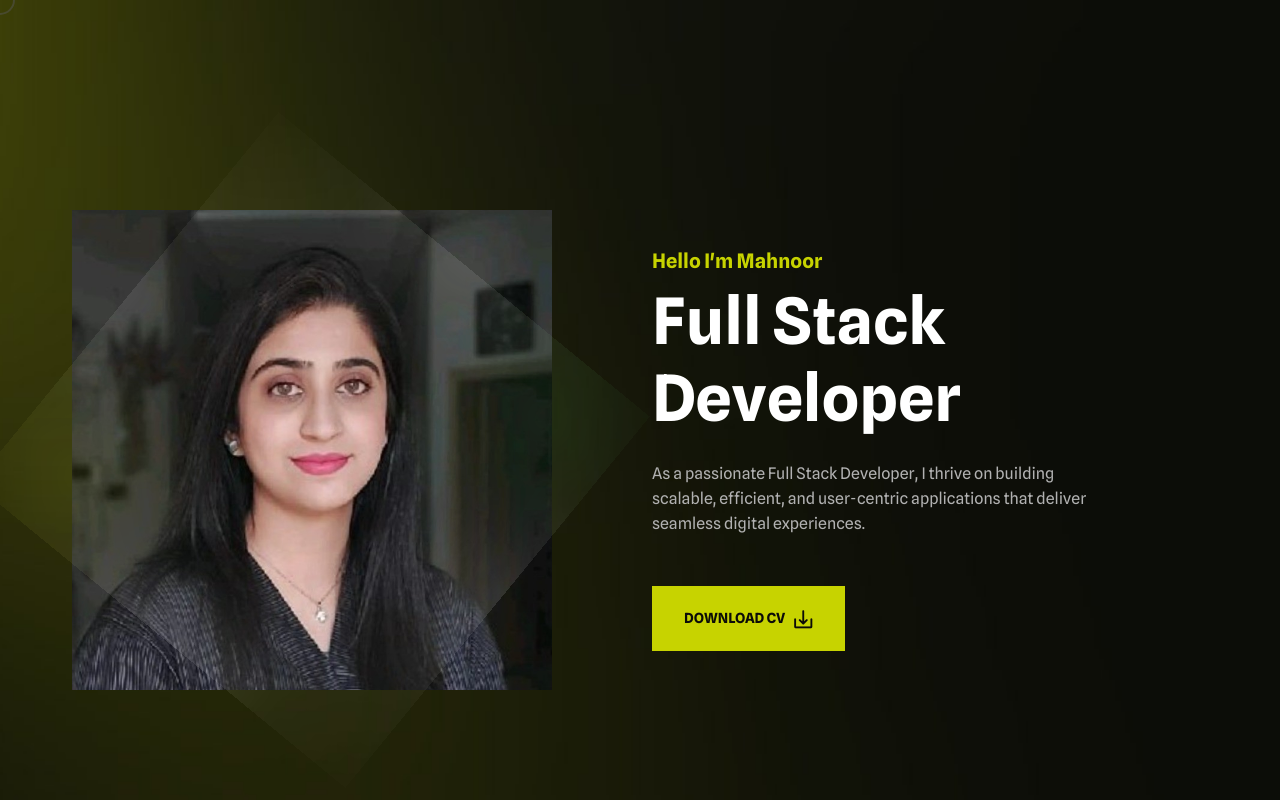
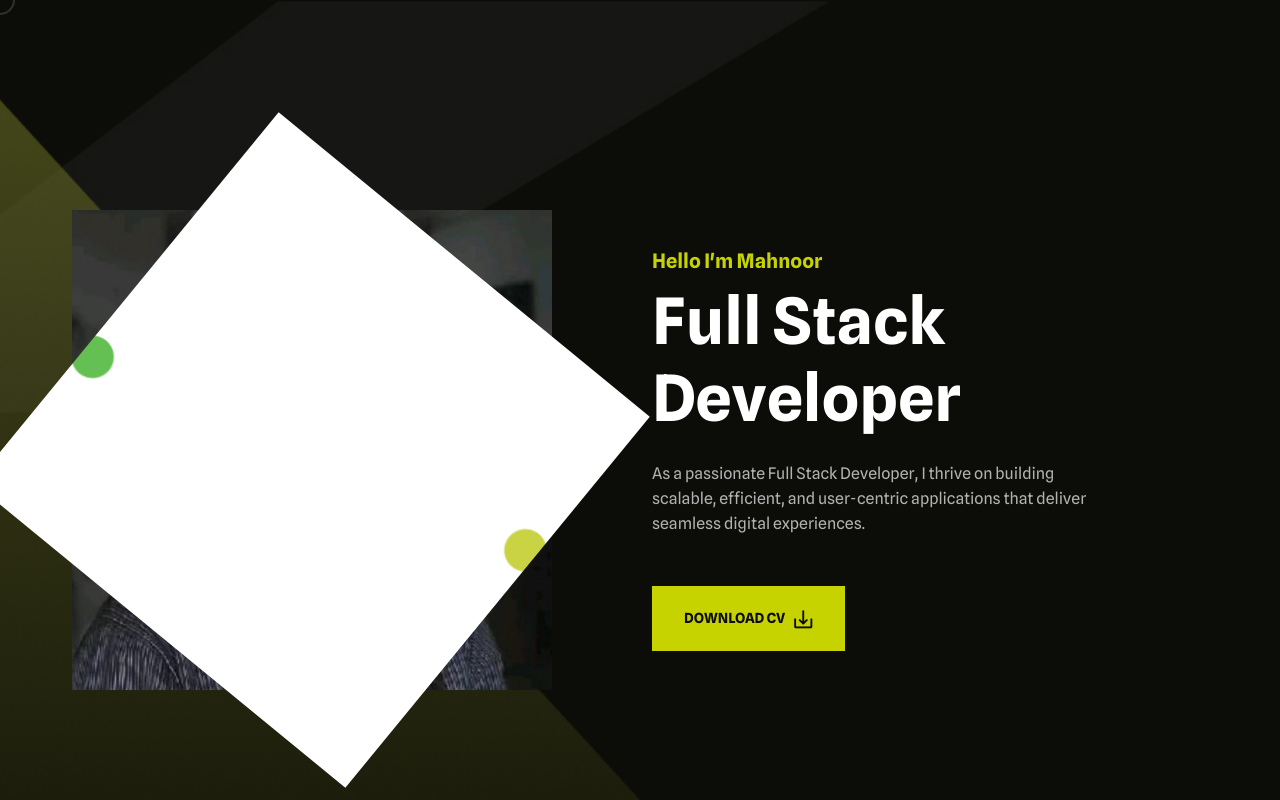
Before and after one commit to MahnoorSaleem/Mahnoor-s-Digital-portfolio, a plain HTML site: page index.html in a window 1280 px wide. Shown: the top 800 px of the page. Drawn offline with Linux system fonts and the light colour scheme; files whose address does not match are found by name.

Commit message:
images update

```diff
--- a/css/style.css
+++ b/css/style.css
@@ -568,7 +568,7 @@ button:focus {
 .tf__banner_img::after {
   position: absolute;
   content: "";
-  background: url(../images/circle.png);
+  background: url(../images/circle_new.jpg);
   background-position: center;
   background-repeat: no-repeat;
   background-size: cover;
--- a/index.html
+++ b/index.html
@@ -92,7 +92,7 @@
     ==============================-->
     <section
       class="tf__banner pt_100 pl_60 pr_60 bg-fixed"
-      style="background: url(images/banner_bg.jpg)"
+      style="background: url(images/banner.jpg)"
     >
       <div class="container-fluid h-100">
         <div class="row align-items-center h-100">
@@ -155,7 +155,7 @@
           <div class="col-xl-8 col-lg-8">
             <div class="tf__about_img">
               <img
-                src="images/about_img.jpg"
+                src="images/coding_img.jpg"
                 alt="about img"
                 class="img-fluid w-100 parallax-image"
               />
```
Also changed, not shown: images/banner.jpg (added), images/circle_new.jpg (added), 1 other file.
